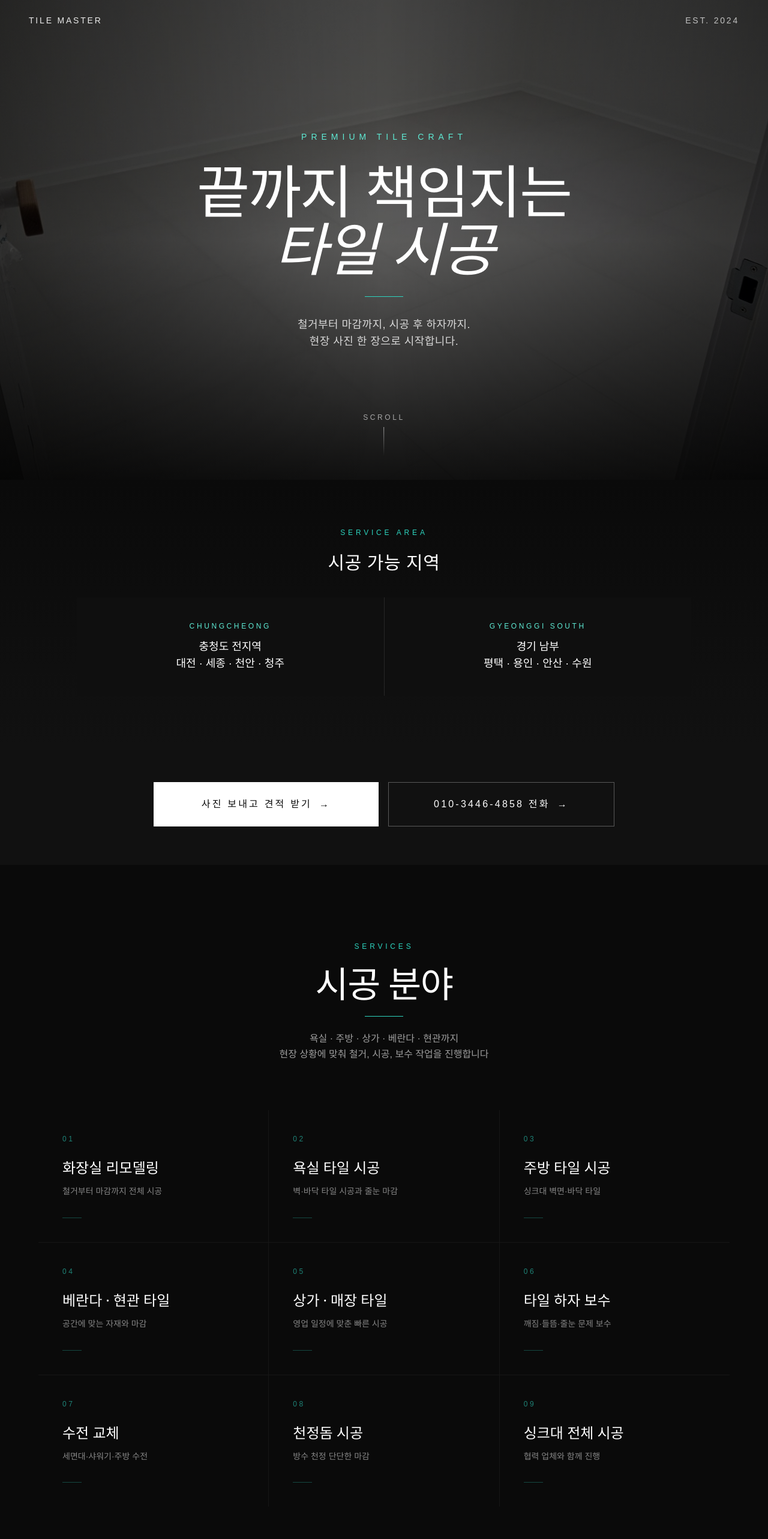
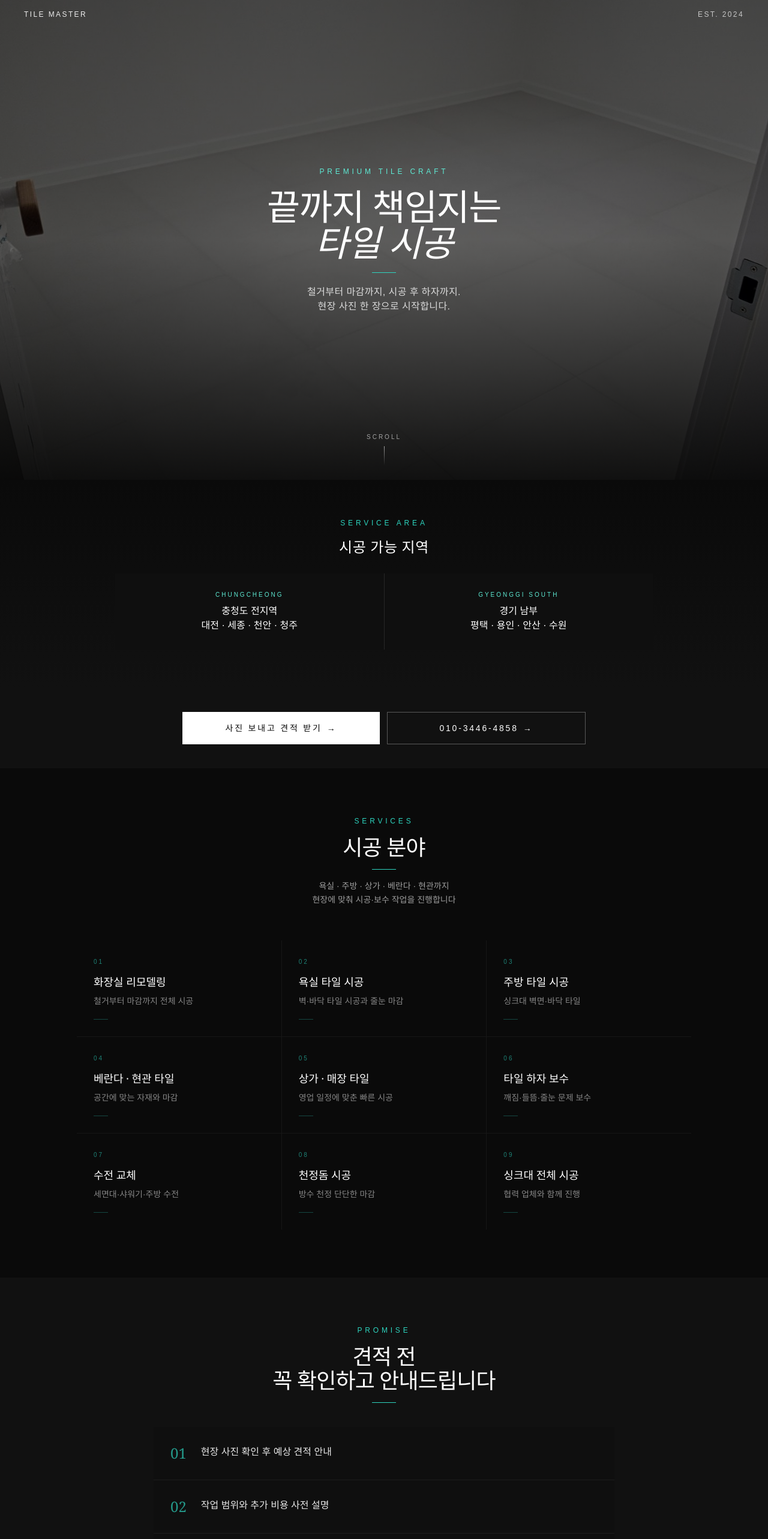
Before and after one commit to chozza-insaeng/dasiwa, a Next.js app: page / in a window 1280 px wide. Shown: the top 2566 px of the page at 60% size. Built offline with nearby package versions, Linux system fonts and the light colour scheme.

Commit message:
럭셔리 디자인 모바일 사이즈 최적화

```diff
--- a/app/page.tsx
+++ b/app/page.tsx
@@ -45,13 +45,12 @@ export default function Home() {
   return (
     <div className="bg-[#0a0a0a] text-white overflow-x-hidden">
 
-      {/* 풀스크린 히어로 */}
-      <section className="relative h-screen w-full flex items-center justify-center overflow-hidden">
-        {/* 배경 이미지 */}
+      {/* 풀스크린 히어로 - 사이즈 조정 */}
+      <section className="relative min-h-[85vh] sm:min-h-screen w-full flex items-center justify-center overflow-hidden">
         <div
           className="absolute inset-0 z-0"
           style={{
-            transform: mounted ? `translateY(${scrollY * 0.4}px)` : "none",
+            transform: mounted ? `translateY(${scrollY * 0.3}px)` : "none",
           }}
         >
           <img
@@ -60,27 +59,26 @@ export default function Home() {
             className="w-full h-full object-cover scale-110"
           />
           <div className="absolute inset-0 bg-gradient-to-b from-black/60 via-black/50 to-black/90" />
-          <div className="absolute inset-0 bg-gradient-to-r from-black/40 via-transparent to-black/40" />
         </div>
 
-        {/* 상단 미니 네비 */}
-        <div className="absolute top-0 left-0 right-0 z-20 px-6 sm:px-12 py-6 flex justify-between items-center text-xs sm:text-sm tracking-[0.2em] uppercase">
+        {/* 상단 네비 */}
+        <div className="absolute top-0 left-0 right-0 z-20 px-5 sm:px-10 py-4 flex justify-between items-center text-[10px] sm:text-xs tracking-[0.2em] uppercase">
           <span className="text-white/90 font-light">Tile Master</span>
           <span className="text-white/70 font-light hidden sm:block">EST. 2024</span>
         </div>
 
-        {/* 히어로 콘텐츠 */}
-        <div className="relative z-10 text-center px-6 max-w-5xl">
-          <p className="text-xs sm:text-sm tracking-[0.5em] text-teal-300 font-light mb-8 uppercase">
+        {/* 히어로 콘텐츠 - 사이즈 줄임 */}
+        <div className="relative z-10 text-center px-6 max-w-4xl py-16">
+          <p className="text-[10px] sm:text-xs tracking-[0.4em] text-teal-300 font-light mb-5 uppercase">
             Premium Tile Craft
           </p>
-          <h1 className="text-5xl sm:text-7xl md:text-8xl font-serif font-light text-white mb-8 leading-[1.05] tracking-tight">
+          <h1 className="text-3xl sm:text-5xl md:text-6xl font-serif font-light text-white mb-5 leading-[1.15] tracking-tight">
             끝까지 책임지는
             <br />
             <span className="italic font-extralight">타일 시공</span>
           </h1>
-          <div className="w-16 h-px bg-teal-400 mx-auto mb-8" />
-          <p className="text-base sm:text-lg text-white/80 font-light tracking-wide leading-relaxed max-w-xl mx-auto">
+          <div className="w-10 h-px bg-teal-400 mx-auto mb-5" />
+          <p className="text-sm sm:text-base text-white/80 font-light tracking-wide leading-relaxed max-w-md mx-auto">
             철거부터 마감까지, 시공 후 하자까지.
             <br />
             현장 사진 한 장으로 시작합니다.
@@ -88,32 +86,32 @@ export default function Home() {
         </div>
 
         {/* 스크롤 인디케이터 */}
-        <div className="absolute bottom-10 left-1/2 -translate-x-1/2 z-10">
-          <div className="flex flex-col items-center gap-2 text-white/60 text-xs tracking-[0.3em] uppercase">
+        <div className="absolute bottom-6 left-1/2 -translate-x-1/2 z-10">
+          <div className="flex flex-col items-center gap-2 text-white/60 text-[10px] tracking-[0.3em] uppercase">
             <span>Scroll</span>
-            <div className="w-px h-12 bg-gradient-to-b from-white/60 to-transparent" />
+            <div className="w-px h-8 bg-gradient-to-b from-white/60 to-transparent" />
           </div>
         </div>
       </section>
 
-      {/* 시공 가능 지역 */}
-      <section className="relative py-20 px-6 bg-gradient-to-b from-[#0a0a0a] to-[#111]">
-        <div className="max-w-5xl mx-auto text-center">
-          <p className="text-xs tracking-[0.4em] text-teal-400 mb-6 uppercase">Service Area</p>
-          <h2 className="text-2xl sm:text-3xl font-serif font-light mb-10 tracking-wide">
+      {/* 시공 가능 지역 - 사이즈 줄임 */}
+      <section className="relative py-12 sm:py-16 px-5 sm:px-6 bg-gradient-to-b from-[#0a0a0a] to-[#111]">
+        <div className="max-w-4xl mx-auto text-center">
+          <p className="text-[10px] sm:text-xs tracking-[0.4em] text-teal-400 mb-4 uppercase">Service Area</p>
+          <h2 className="text-xl sm:text-2xl font-serif font-light mb-7 tracking-wide">
             시공 가능 지역
           </h2>
           <div className="grid grid-cols-1 sm:grid-cols-2 gap-px bg-white/10">
-            <div className="bg-[#0f0f0f] p-8 sm:p-10">
-              <p className="text-teal-300 text-xs tracking-[0.3em] uppercase mb-3">Chungcheong</p>
-              <p className="text-white text-base sm:text-lg font-light leading-relaxed">
+            <div className="bg-[#0f0f0f] p-5 sm:p-7">
+              <p className="text-teal-300 text-[10px] tracking-[0.3em] uppercase mb-2">Chungcheong</p>
+              <p className="text-white text-sm sm:text-base font-light leading-relaxed">
                 충청도 전지역<br />
                 대전 · 세종 · 천안 · 청주
               </p>
             </div>
-            <div className="bg-[#0f0f0f] p-8 sm:p-10">
-              <p className="text-teal-300 text-xs tracking-[0.3em] uppercase mb-3">Gyeonggi South</p>
-              <p className="text-white text-base sm:text-lg font-light leading-relaxed">
+            <div className="bg-[#0f0f0f] p-5 sm:p-7">
+              <p className="text-teal-300 text-[10px] tracking-[0.3em] uppercase mb-2">Gyeonggi South</p>
+              <p className="text-white text-sm sm:text-base font-light leading-relaxed">
                 경기 남부<br />
                 평택 · 용인 · 안산 · 수원
               </p>
@@ -122,40 +120,40 @@ export default function Home() {
         </div>
       </section>
 
-      {/* 메인 행동 버튼 */}
-      <section className="relative py-16 px-6 bg-[#111]">
-        <div className="max-w-3xl mx-auto">
-          <div className="flex flex-col sm:flex-row gap-4">
+      {/* 메인 행동 버튼 - 사이즈 줄임 */}
+      <section className="relative py-10 px-5 sm:px-6 bg-[#111]">
+        <div className="max-w-2xl mx-auto">
+          <div className="flex flex-col sm:flex-row gap-3">
             <button
               onClick={() => (window.location.href = "/inquiry")}
-              className="flex-1 group px-8 py-6 bg-white text-[#0a0a0a] rounded-none font-light text-sm sm:text-base tracking-[0.2em] uppercase hover:bg-teal-400 transition-all duration-500"
+              className="flex-1 group px-6 py-4 bg-white text-[#0a0a0a] font-light text-xs sm:text-sm tracking-[0.2em] uppercase hover:bg-teal-400 transition-all duration-500"
             >
               사진 보내고 견적 받기
-              <span className="inline-block ml-3 group-hover:translate-x-2 transition-transform">→</span>
+              <span className="inline-block ml-2 group-hover:translate-x-2 transition-transform">→</span>
             </button>
             <button
               onClick={() => (window.location.href = "tel:01034464858")}
-              className="flex-1 group px-8 py-6 bg-transparent text-white border border-white/30 rounded-none font-light text-sm sm:text-base tracking-[0.2em] uppercase hover:border-teal-400 hover:text-teal-400 transition-all duration-500"
+              className="flex-1 group px-6 py-4 bg-transparent text-white border border-white/30 font-light text-xs sm:text-sm tracking-[0.2em] uppercase hover:border-teal-400 hover:text-teal-400 transition-all duration-500"
             >
-              010-3446-4858 전화
-              <span className="inline-block ml-3 group-hover:translate-x-2 transition-transform">→</span>
+              010-3446-4858
+              <span className="inline-block ml-2 group-hover:translate-x-2 transition-transform">→</span>
             </button>
           </div>
         </div>
       </section>
 
-      {/* 시공 분야 */}
-      <section className="relative py-24 sm:py-32 px-6 bg-[#0a0a0a]">
-        <div className="max-w-6xl mx-auto">
-          <div className="mb-16 sm:mb-20 text-center">
-            <p className="text-xs tracking-[0.4em] text-teal-400 mb-6 uppercase">Services</p>
-            <h2 className="text-4xl sm:text-5xl md:text-6xl font-serif font-light text-white mb-6 tracking-tight">
+      {/* 시공 분야 - 사이즈 줄임 */}
+      <section className="relative py-16 sm:py-20 px-5 sm:px-6 bg-[#0a0a0a]">
+        <div className="max-w-5xl mx-auto">
+          <div className="mb-10 sm:mb-14 text-center">
+            <p className="text-[10px] sm:text-xs tracking-[0.4em] text-teal-400 mb-4 uppercase">Services</p>
+            <h2 className="text-2xl sm:text-3xl md:text-4xl font-serif font-light text-white mb-4 tracking-tight">
               시공 분야
             </h2>
-            <div className="w-16 h-px bg-teal-400 mx-auto mb-6" />
-            <p className="text-white/60 font-light leading-relaxed max-w-xl mx-auto">
+            <div className="w-10 h-px bg-teal-400 mx-auto mb-4" />
+            <p className="text-white/60 text-sm font-light leading-relaxed max-w-md mx-auto">
               욕실 · 주방 · 상가 · 베란다 · 현관까지<br />
-              현장 상황에 맞춰 철거, 시공, 보수 작업을 진행합니다
+              현장에 맞춰 시공·보수 작업을 진행합니다
             </p>
           </div>
 
@@ -163,46 +161,46 @@ export default function Home() {
             {services.map((s) => (
               <div
                 key={s.title}
-                className="group bg-[#0a0a0a] p-8 sm:p-10 hover:bg-[#111] transition-all duration-500 cursor-default"
+                className="group bg-[#0a0a0a] p-5 sm:p-7 hover:bg-[#111] transition-all duration-500"
               >
-                <p className="text-xs tracking-[0.3em] text-teal-400/60 mb-6 font-light">
+                <p className="text-[10px] tracking-[0.3em] text-teal-400/60 mb-3 font-light">
                   {s.num}
                 </p>
-                <h3 className="text-xl sm:text-2xl font-serif font-light text-white mb-3 group-hover:text-teal-300 transition-colors">
+                <h3 className="text-base sm:text-lg font-serif font-light text-white mb-2 group-hover:text-teal-300 transition-colors">
                   {s.title}
                 </h3>
-                <p className="text-sm text-white/50 font-light leading-relaxed">
+                <p className="text-xs sm:text-sm text-white/50 font-light leading-relaxed">
                   {s.desc}
                 </p>
-                <div className="w-8 h-px bg-teal-400/30 mt-8 group-hover:w-16 group-hover:bg-teal-400 transition-all duration-500" />
+                <div className="w-6 h-px bg-teal-400/30 mt-5 group-hover:w-12 group-hover:bg-teal-400 transition-all duration-500" />
               </div>
             ))}
           </div>
         </div>
       </section>
 
-      {/* 견적 전 안내 */}
-      <section className="relative py-24 sm:py-32 px-6 bg-[#111]">
-        <div className="max-w-4xl mx-auto">
-          <div className="mb-16 text-center">
-            <p className="text-xs tracking-[0.4em] text-teal-400 mb-6 uppercase">Promise</p>
-            <h2 className="text-3xl sm:text-4xl md:text-5xl font-serif font-light text-white mb-6 tracking-tight leading-tight">
+      {/* 견적 전 안내 - 사이즈 줄임 */}
+      <section className="relative py-16 sm:py-20 px-5 sm:px-6 bg-[#111]">
+        <div className="max-w-3xl mx-auto">
+          <div className="mb-10 text-center">
+            <p className="text-[10px] sm:text-xs tracking-[0.4em] text-teal-400 mb-4 uppercase">Promise</p>
+            <h2 className="text-2xl sm:text-3xl md:text-4xl font-serif font-light text-white mb-4 tracking-tight leading-tight">
               견적 전<br />
               꼭 확인하고 안내드립니다
             </h2>
-            <div className="w-16 h-px bg-teal-400 mx-auto" />
+            <div className="w-10 h-px bg-teal-400 mx-auto" />
           </div>
 
           <div className="space-y-px bg-white/5">
             {promises.map((p) => (
               <div
                 key={p.num}
-                className="group bg-[#0f0f0f] p-8 sm:p-10 flex items-start gap-6 sm:gap-10 hover:bg-[#151515] transition-colors"
+                className="group bg-[#0f0f0f] p-5 sm:p-7 flex items-start gap-4 sm:gap-6 hover:bg-[#151515] transition-colors"
               >
-                <span className="text-3xl sm:text-4xl font-serif font-extralight text-teal-400/70 flex-shrink-0">
+                <span className="text-xl sm:text-2xl font-serif font-extralight text-teal-400/70 flex-shrink-0">
                   {p.num}
                 </span>
-                <p className="text-white/90 font-light text-base sm:text-lg leading-relaxed pt-1">
+                <p className="text-white/90 font-light text-sm sm:text-base leading-relaxed pt-0.5">
                   {p.text}
                 </p>
               </div>
@@ -211,21 +209,21 @@ export default function Home() {
         </div>
       </section>
 
-      {/* 시공 사례 갤러리 */}
-      <section className="relative py-24 sm:py-32 px-6 bg-[#0a0a0a]">
-        <div className="max-w-6xl mx-auto">
-          <div className="mb-16 text-center">
-            <p className="text-xs tracking-[0.4em] text-teal-400 mb-6 uppercase">Portfolio</p>
-            <h2 className="text-4xl sm:text-5xl md:text-6xl font-serif font-light text-white mb-6 tracking-tight">
+      {/* 시공 사례 - 사이즈 줄임 */}
+      <section className="relative py-16 sm:py-20 px-5 sm:px-6 bg-[#0a0a0a]">
+        <div className="max-w-5xl mx-auto">
+          <div className="mb-10 text-center">
+            <p className="text-[10px] sm:text-xs tracking-[0.4em] text-teal-400 mb-4 uppercase">Portfolio</p>
+            <h2 className="text-2xl sm:text-3xl md:text-4xl font-serif font-light text-white mb-4 tracking-tight">
               시공 사례
             </h2>
-            <div className="w-16 h-px bg-teal-400 mx-auto mb-6" />
-            <p className="text-white/60 font-light leading-relaxed">
+            <div className="w-10 h-px bg-teal-400 mx-auto mb-4" />
+            <p className="text-white/60 text-sm font-light leading-relaxed">
               실제 시공한 현장 47곳의 사진을 확인하세요
             </p>
           </div>
 
-          <div className="grid grid-cols-2 sm:grid-cols-3 gap-3 sm:gap-4 mb-12">
+          <div className="grid grid-cols-2 sm:grid-cols-3 gap-2 sm:gap-3 mb-8">
             {featuredPhotos.map((src, i) => (
               <div
                 key={src}
@@ -235,12 +233,12 @@ export default function Home() {
                 <img
                   src={src}
                   alt={`타일 시공 사례 ${i + 1}`}
-                  className="w-full h-full object-cover transition-all duration-700 group-hover:scale-105 grayscale-[20%] group-hover:grayscale-0"
+                  className="w-full h-full object-cover transition-all duration-700 group-hover:scale-105 grayscale-[15%] group-hover:grayscale-0"
                   loading="lazy"
                 />
-                <div className="absolute inset-0 bg-gradient-to-t from-black/80 via-black/20 to-transparent opacity-60 group-hover:opacity-30 transition-opacity duration-500" />
-                <div className="absolute bottom-0 left-0 right-0 p-4 sm:p-6">
-                  <p className="text-xs text-white/60 tracking-[0.3em] uppercase mb-1 font-light">
+                <div className="absolute inset-0 bg-gradient-to-t from-black/70 via-black/10 to-transparent opacity-50 group-hover:opacity-20 transition-opacity duration-500" />
+                <div className="absolute bottom-0 left-0 right-0 p-3 sm:p-4">
+                  <p className="text-[10px] text-white/70 tracking-[0.3em] uppercase font-light">
                     Project {String(i + 1).padStart(2, "0")}
                   </p>
                 </div>
@@ -251,44 +249,44 @@ export default function Home() {
           <div className="text-center">
             <button
               onClick={() => (window.location.href = "/gallery")}
-              className="group px-10 py-4 border border-white/30 text-white text-xs tracking-[0.3em] uppercase font-light hover:border-teal-400 hover:text-teal-400 transition-all"
+              className="group px-8 py-3 border border-white/30 text-white text-[10px] sm:text-xs tracking-[0.3em] uppercase font-light hover:border-teal-400 hover:text-teal-400 transition-all"
             >
               전체 시공 사례 보기
-              <span className="inline-block ml-3 group-hover:translate-x-2 transition-transform">→</span>
+              <span className="inline-block ml-2 group-hover:translate-x-2 transition-transform">→</span>
             </button>
           </div>
         </div>
       </section>
 
-      {/* 하단 콜투액션 */}
-      <section className="relative py-32 px-6 bg-gradient-to-b from-[#0a0a0a] to-black overflow-hidden">
+      {/* 하단 콜투액션 - 사이즈 줄임 */}
+      <section className="relative py-20 sm:py-24 px-5 sm:px-6 bg-gradient-to-b from-[#0a0a0a] to-black overflow-hidden">
         <div className="absolute inset-0 opacity-20">
-          <div className="absolute top-0 right-0 w-96 h-96 bg-teal-500/20 rounded-full blur-3xl" />
-          <div className="absolute bottom-0 left-0 w-96 h-96 bg-teal-400/10 rounded-full blur-3xl" />
+          <div className="absolute top-0 right-0 w-64 h-64 bg-teal-500/20 rounded-full blur-3xl" />
+          <div className="absolute bottom-0 left-0 w-64 h-64 bg-teal-400/10 rounded-full blur-3xl" />
         </div>
 
-        <div className="relative max-w-4xl mx-auto text-center">
-          <p className="text-xs tracking-[0.4em] text-teal-400 mb-6 uppercase">Get a Quote</p>
-          <h2 className="text-4xl sm:text-5xl md:text-6xl font-serif font-light text-white mb-8 tracking-tight leading-tight">
+        <div className="relative max-w-3xl mx-auto text-center">
+          <p className="text-[10px] sm:text-xs tracking-[0.4em] text-teal-400 mb-4 uppercase">Get a Quote</p>
+          <h2 className="text-2xl sm:text-3xl md:text-4xl font-serif font-light text-white mb-5 tracking-tight leading-tight">
             지금 바로<br />
             견적 받으세요
           </h2>
-          <div className="w-16 h-px bg-teal-400 mx-auto mb-8" />
-          <p className="text-white/60 font-light mb-12 leading-relaxed max-w-xl mx-auto">
+          <div className="w-10 h-px bg-teal-400 mx-auto mb-5" />
+          <p className="text-white/60 text-sm font-light mb-8 leading-relaxed max-w-md mx-auto">
             현장 사진과 간단한 정보만 보내주시면<br />
             빠르게 연락드립니다
           </p>
-          <div className="flex flex-col sm:flex-row gap-4 justify-center max-w-md mx-auto">
+          <div className="flex flex-col sm:flex-row gap-3 justify-center max-w-sm mx-auto">
             <button
               onClick={() => (window.location.href = "/inquiry")}
-              className="group px-8 py-5 bg-white text-[#0a0a0a] text-xs tracking-[0.3em] uppercase font-medium hover:bg-teal-400 transition-all"
+              className="group px-6 py-4 bg-white text-[#0a0a0a] text-[10px] sm:text-xs tracking-[0.3em] uppercase font-medium hover:bg-teal-400 transition-all"
             >
               사진 견적
               <span className="inline-block ml-2 group-hover:translate-x-1 transition-transform">→</span>
             </button>
             <button
               onClick={() => (window.location.href = "tel:01034464858")}
-              className="group px-8 py-5 bg-transparent border border-white/30 text-white text-xs tracking-[0.3em] uppercase font-medium hover:border-teal-400 hover:text-teal-400 transition-all"
+              className="group px-6 py-4 bg-transparent border border-white/30 text-white text-[10px] sm:text-xs tracking-[0.3em] uppercase font-medium hover:border-teal-400 hover:text-teal-400 transition-all"
             >
               바로 전화
               <span className="inline-block ml-2 group-hover:translate-x-1 transition-transform">→</span>
@@ -297,18 +295,18 @@ export default function Home() {
         </div>
       </section>
 
-      {/* 푸터 */}
-      <footer className="bg-black border-t border-white/10 px-6 py-16">
-        <div className="max-w-5xl mx-auto">
-          <div className="text-center space-y-6">
-            <p className="text-xs tracking-[0.5em] text-teal-400 uppercase">Tile Master</p>
-            <div className="w-12 h-px bg-white/20 mx-auto" />
-            <p className="text-white font-serif text-2xl font-light">타일 마스터</p>
-            <div className="space-y-2 text-white/50 text-sm font-light pt-4">
+      {/* 푸터 - 사이즈 줄임 */}
+      <footer className="bg-black border-t border-white/10 px-5 sm:px-6 py-10">
+        <div className="max-w-4xl mx-auto">
+          <div className="text-center space-y-4">
+            <p className="text-[10px] tracking-[0.5em] text-teal-400 uppercase">Tile Master</p>
+            <div className="w-10 h-px bg-white/20 mx-auto" />
+            <p className="text-white font-serif text-lg font-light">타일 마스터</p>
+            <div className="space-y-1.5 text-white/50 text-xs font-light pt-3">
               <p>타일 시공 문의 · <span className="text-teal-400">010-3446-4858</span></p>
               <p>시공 가능 지역 · 충청도 전지역 · 경기 남부</p>
             </div>
-            <p className="text-xs text-white/30 font-light pt-8 tracking-wider">
+            <p className="text-[10px] text-white/30 font-light pt-6 tracking-wider">
               © 2026 TILE MASTER · ALL RIGHTS RESERVED
             </p>
           </div>
```
